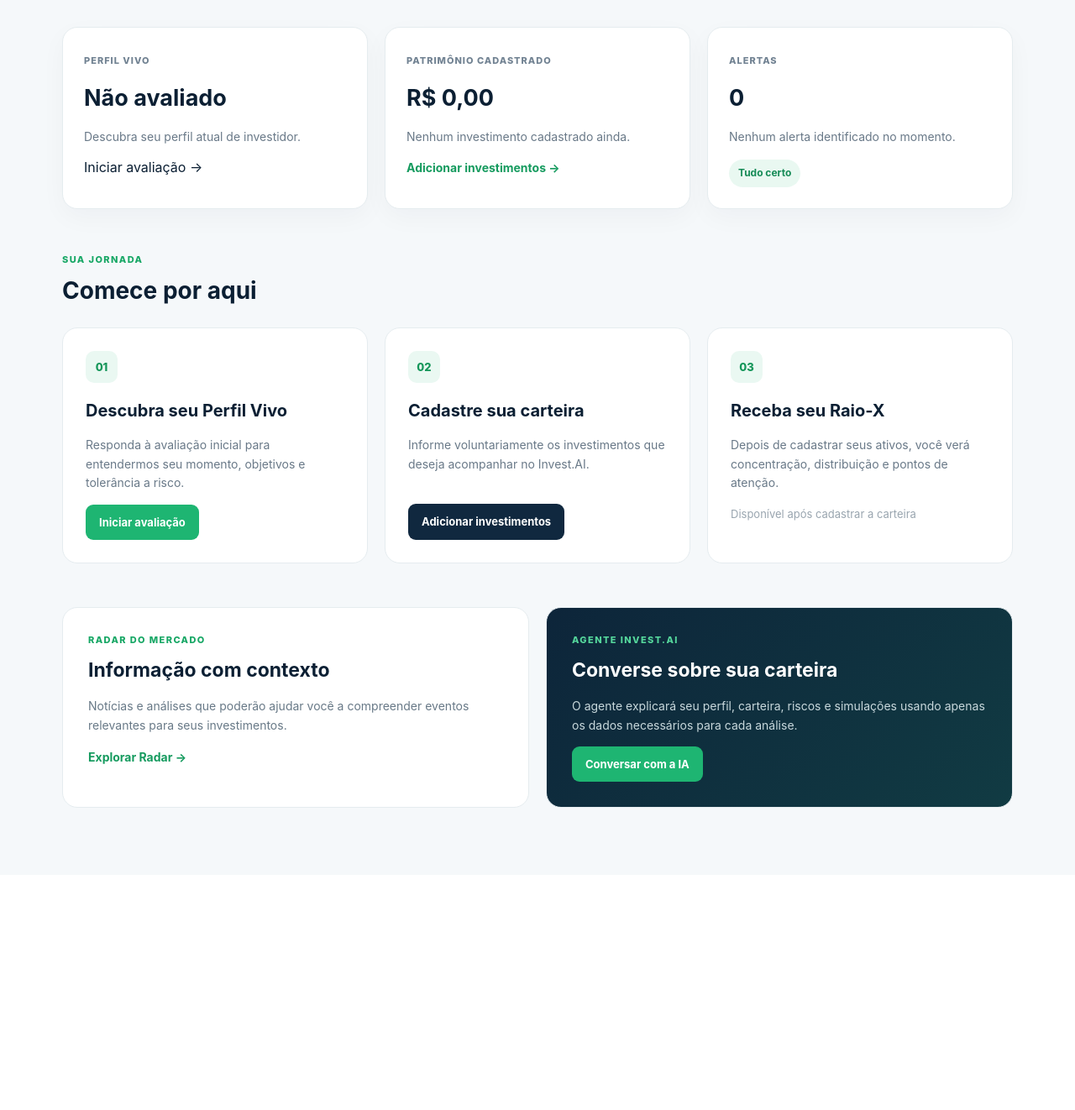
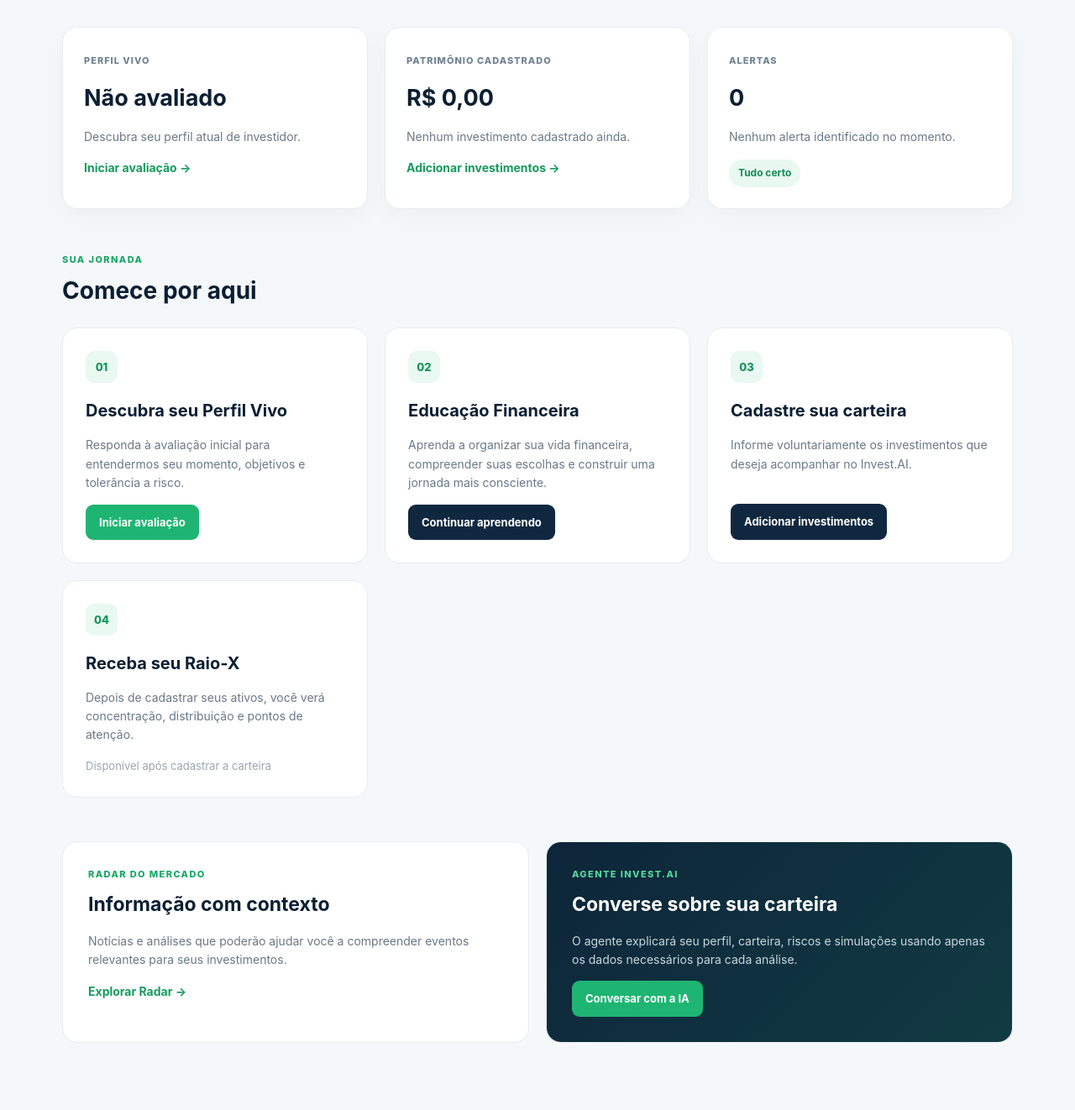
Before and after one commit to mbalbuquerque/invest.ia, a Django app: page /app/ in a window 1280 px wide. Shown: the part 235-1557 px from the top of the page at 84% size. Before the commit the page ends 1197 px from the top, so only its background shows below. Run offline with Django 5.2, Linux system fonts and the light colour scheme; the visitor is signed in with stand-in values (Sample User, id 1); data that the repository does not hold is empty.

Commit message:
Integra Perfil Vivo e Educacao Financeira ao dashboard

```diff
--- a/accounts/views.py
+++ b/accounts/views.py
@@ -1,6 +1,8 @@
 from django.contrib.auth import login
 from django.contrib.auth.decorators import login_required
 from django.shortcuts import redirect, render
+
+from perfil.models import PerfilInvestidor
 
 from .forms import CadastroForm
 
@@ -22,10 +24,25 @@
     return render(
         request,
         "accounts/cadastro.html",
-        {"form": form},
+        {
+            "form": form,
+        },
     )
 
 
 @login_required
 def dashboard(request):
-    return render(request, "accounts/dashboard.html")
+    try:
+        perfil = request.user.perfil_investidor
+    except PerfilInvestidor.DoesNotExist:
+        perfil = None
+
+    context = {
+        "perfil": perfil,
+    }
+
+    return render(
+        request,
+        "accounts/dashboard.html",
+        context,
+    )
--- a/templates/accounts/dashboard.html
+++ b/templates/accounts/dashboard.html
@@ -18,7 +18,8 @@
         </h1>
 
         <p>
-            Acompanhe seu perfil, seus investimentos e os próximos passos da sua jornada financeira.
+            Acompanhe seu perfil, seus investimentos e os próximos passos
+            da sua jornada financeira.
         </p>
     </div>
 
@@ -27,11 +28,54 @@
 
 <section class="dashboard-cards">
 
+    <!-- =====================================================
+         PERFIL VIVO
+         ===================================================== -->
+
     <article class="dashboard-card">
 
         <span class="dashboard-card-label">
             PERFIL VIVO
         </span>
+
+        {% if perfil and perfil.classificacao %}
+
+            <h2>
+                {{ perfil.get_classificacao_display }}
+            </h2>
+
+            <p>
+                Seu perfil atual foi calculado com base nas respostas
+                da sua avaliação.
+            </p>
+
+            <div class="profile-summary">
+
+                <span>
+                    Score
+                </span>
+
+                <strong>
+                    {{ perfil.score }} / 100
+                </strong>
+
+            </div>
+
+            <a
+                href="{% url 'perfil:resultado' %}"
+                class="dashboard-link"
+            >
+                Ver resultado →
+            </a>
+
+            <a
+                href="{% url 'perfil:avaliacao' %}"
+                class="dashboard-link"
+            >
+                Refazer avaliação →
+            </a>
+
+        {% else %}
 
             <h2>
                 Não avaliado
@@ -41,12 +85,21 @@
                 Descubra seu perfil atual de investidor.
             </p>
 
-       <a href="{% url 'perfil:avaliacao' %}">
+            <a
+                href="{% url 'perfil:avaliacao' %}"
+                class="dashboard-link"
+            >
                 Iniciar avaliação →
             </a>
 
+        {% endif %}
+
     </article>
 
+
+    <!-- =====================================================
+         PATRIMÔNIO
+         ===================================================== -->
 
     <article class="dashboard-card">
 
@@ -68,6 +121,10 @@
 
     </article>
 
+
+    <!-- =====================================================
+         ALERTAS
+         ===================================================== -->
 
     <article class="dashboard-card">
 
@@ -92,10 +149,16 @@
 </section>
 
 
+<!-- =========================================================
+     JORNADA
+     ========================================================= -->
+
 <section class="dashboard-section">
 
     <div class="dashboard-section-header">
+
         <div>
+
             <span class="dashboard-eyebrow">
                 SUA JORNADA
             </span>
@@ -103,11 +166,15 @@
             <h2>
                 Comece por aqui
             </h2>
+
         </div>
+
     </div>
 
 
     <div class="journey-grid">
+
+        <!-- ETAPA 01 -->
 
         <article class="journey-card">
 
@@ -119,16 +186,43 @@
                 Descubra seu Perfil Vivo
             </h3>
 
+            {% if perfil and perfil.classificacao %}
+
                 <p>
-                Responda à avaliação inicial para entendermos seu momento, objetivos e tolerância a risco.
+                    Sua avaliação já foi realizada.
+                    Seu perfil atual é
+                    <strong>
+                        {{ perfil.get_classificacao_display }}
+                    </strong>.
                 </p>
 
-            <a href="#" class="app-button">
+                <a
+                    href="{% url 'perfil:resultado' %}"
+                    class="app-button"
+                >
+                    Ver meu perfil
+                </a>
+
+            {% else %}
+
+                <p>
+                    Responda à avaliação inicial para entendermos
+                    seu momento, objetivos e tolerância a risco.
+                </p>
+
+                <a
+                    href="{% url 'perfil:avaliacao' %}"
+                    class="app-button"
+                >
                     Iniciar avaliação
                 </a>
 
+            {% endif %}
+
         </article>
 
+
+        <!-- ETAPA 02 -->
 
         <article class="journey-card">
 
@@ -137,19 +231,26 @@
             </span>
 
             <h3>
-                Cadastre sua carteira
+                Educação Financeira
             </h3>
 
             <p>
-                Informe voluntariamente os investimentos que deseja acompanhar no Invest.AI.
+                Aprenda a organizar sua vida financeira,
+                compreender suas escolhas e construir uma
+                jornada mais consciente.
             </p>
 
-            <a href="#" class="app-button app-button-secondary">
-                Adicionar investimentos
+            <a
+                href="{% url 'educacao:inicio' %}"
+                class="app-button app-button-secondary"
+            >
+                Continuar aprendendo
             </a>
 
         </article>
 
+
+        <!-- ETAPA 03 -->
 
         <article class="journey-card">
 
@@ -158,11 +259,39 @@
             </span>
 
             <h3>
+                Cadastre sua carteira
+            </h3>
+
+            <p>
+                Informe voluntariamente os investimentos que deseja
+                acompanhar no Invest.AI.
+            </p>
+
+            <a
+                href="#"
+                class="app-button app-button-secondary"
+            >
+                Adicionar investimentos
+            </a>
+
+        </article>
+
+
+        <!-- ETAPA 04 -->
+
+        <article class="journey-card">
+
+            <span class="journey-number">
+                04
+            </span>
+
+            <h3>
                 Receba seu Raio-X
             </h3>
 
             <p>
-                Depois de cadastrar seus ativos, você verá concentração, distribuição e pontos de atenção.
+                Depois de cadastrar seus ativos, você verá concentração,
+                distribuição e pontos de atenção.
             </p>
 
             <span class="journey-disabled">
@@ -175,6 +304,10 @@
 
 </section>
 
+
+<!-- =========================================================
+     PARTE INFERIOR
+     ========================================================= -->
 
 <section class="dashboard-bottom-grid">
 
@@ -189,7 +322,8 @@
         </h2>
 
         <p>
-            Notícias e análises que poderão ajudar você a compreender eventos relevantes para seus investimentos.
+            Notícias e análises que poderão ajudar você
+            a compreender eventos relevantes para seus investimentos.
         </p>
 
         <a href="#" class="dashboard-link">
@@ -210,7 +344,9 @@
         </h2>
 
         <p>
-            O agente explicará seu perfil, carteira, riscos e simulações usando apenas os dados necessários para cada análise.
+            O agente explicará seu perfil, carteira, riscos e
+            simulações usando apenas os dados necessários
+            para cada análise.
         </p>
 
         <a href="#" class="app-button">
```
Lines whose indentation alone changed are shown as unchanged.
